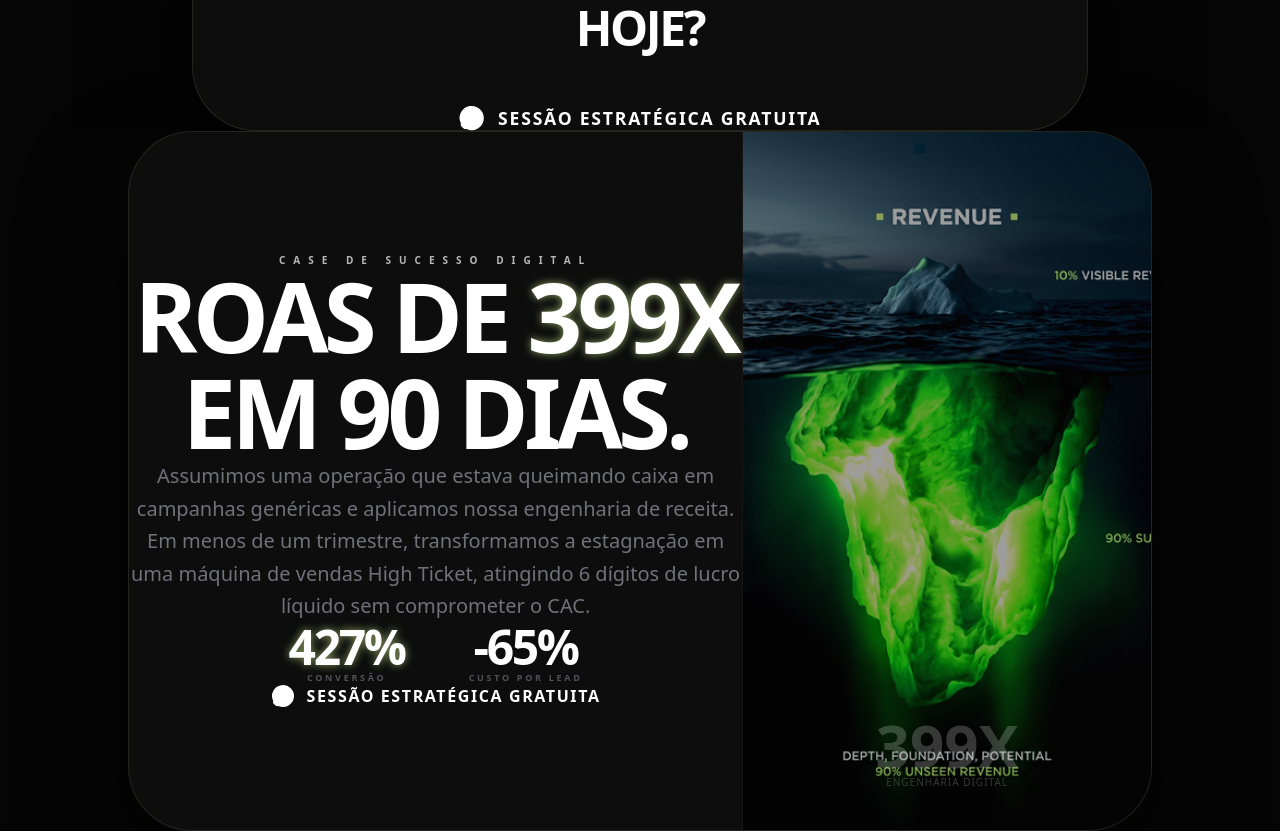
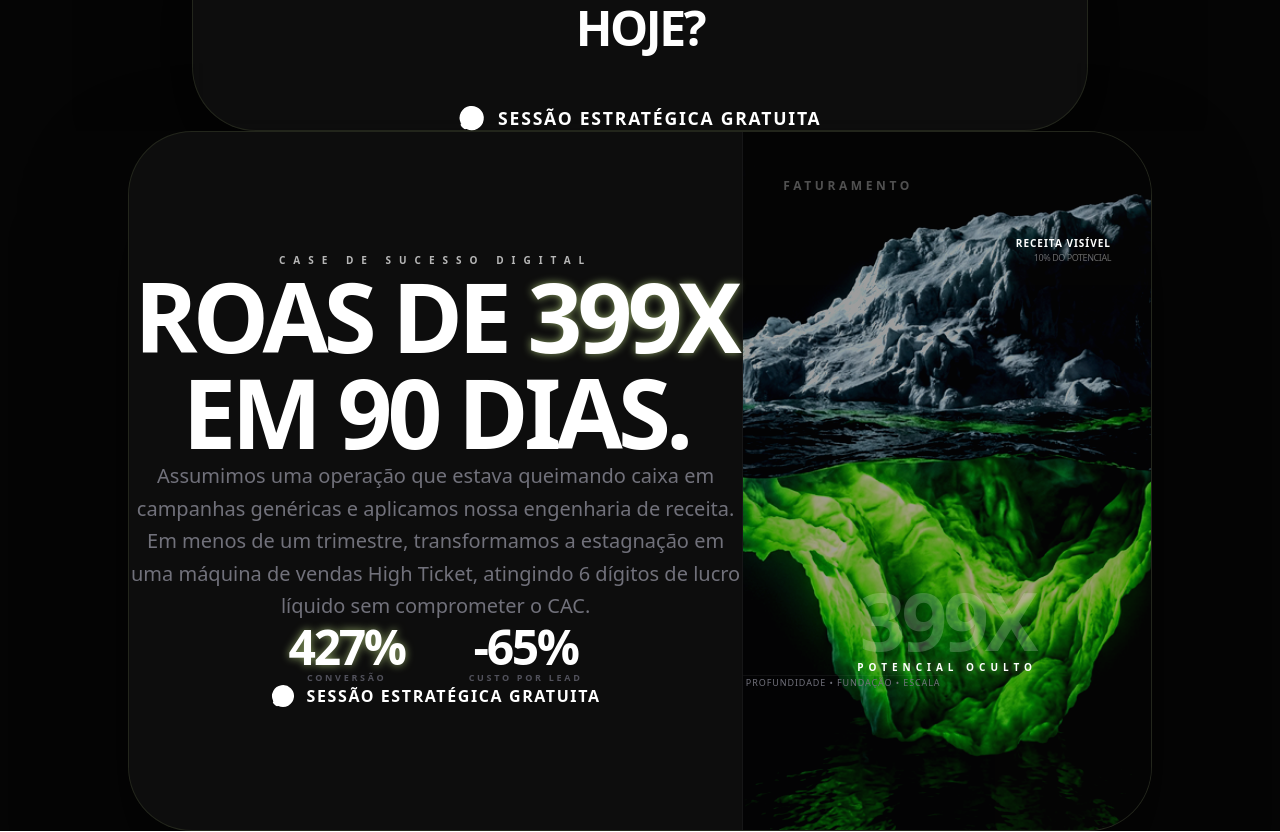
Before and after one commit to Banchoy/engenharia-de-receita, a Next.js app: page / in a window 1280 px wide. Shown: the part 2880-3712 px from the top of the page. Built offline with nearby package versions, Linux system fonts and the light colour scheme; no server answers.

Commit message:
Fix: Translate Case Study labels to PT-BR and fix text overlap on iceberg image

```diff
--- a/src/components/CaseStudy.tsx
+++ b/src/components/CaseStudy.tsx
@@ -44,10 +44,31 @@
                     />
                     <div className="absolute inset-0 bg-gradient-to-t md:bg-gradient-to-r from-background via-transparent to-transparent pointer-events-none" />
 
-                    {/* Overlay Text Effect Centered for balance */}
-                    <div className="absolute bottom-10 right-10 flex flex-col items-end opacity-20 group md:right-1/2 md:translate-x-1/2 md:items-center">
-                        <span className="text-[60px] font-heading font-black leading-none text-white font-outline-1">399X</span>
-                        <span className="text-[10px] uppercase tracking-widest text-white">Engenharia Digital</span>
+                    {/* Overlay Labels em PT-BR com Posicionamento Refinado */}
+                    <div className="absolute inset-0 pointer-events-none p-10">
+                        {/* Parte Visível */}
+                        <div className="absolute top-[15%] right-10 text-right space-y-1">
+                            <span className="text-neon font-black text-[10px] uppercase tracking-widest block">Receita Visível</span>
+                            <span className="text-white/40 text-[9px] uppercase tracking-tighter block">10% do Potencial</span>
+                        </div>
+
+                        {/* Parte Profunda */}
+                        <div className="absolute bottom-[20%] left-1/2 -translate-x-1/2 text-center space-y-4 w-full">
+                            <div className="space-y-1">
+                                <span className="text-white font-black text-[60px] md:text-[80px] leading-none tracking-tighter block font-outline-1 opacity-20">399X</span>
+                                <span className="text-neon neon-text font-black text-[10px] uppercase tracking-[0.5em] block">Potencial Oculto</span>
+                            </div>
+                            <div className="pt-4 border-t border-white/5 max-w-[200px] mx-auto">
+                                <span className="text-zinc-500 text-[9px] uppercase tracking-widest block leading-relaxed">
+                                    Profundidade • Fundação • Escala
+                                </span>
+                            </div>
+                        </div>
+
+                        {/* Título da Imagem */}
+                        <div className="absolute top-10 left-10 opacity-30">
+                            <span className="text-white font-black text-xs uppercase tracking-[0.3em]">Faturamento</span>
+                        </div>
                     </div>
                 </div>
             </div>
```
Also changed, not shown: public/iceberg.png.
